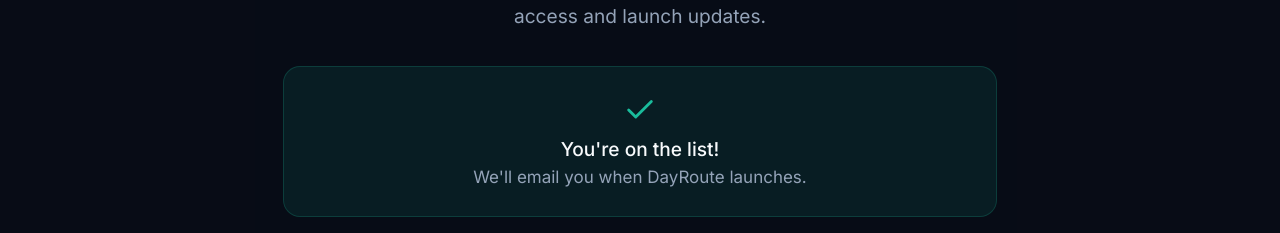
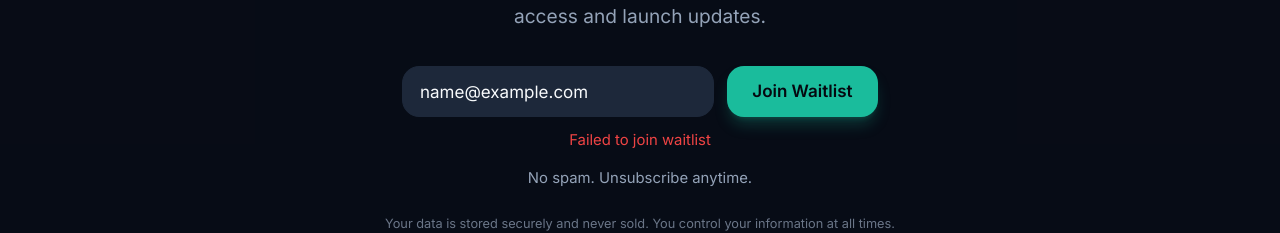
Before and after one commit to clutran78/dayroute-website, a Next.js app: page / in a window 1280 px wide. Both pictures are taken after typing "name@example.com" into the empty fields and a click on the button "Join Waitlist". Shown: the part 4175-4408 px from the top of the page. Built offline with nearby package versions, Linux system fonts and the light colour scheme; no server answers.

Commit message:
Add waitlist form integration with Supabase, pulsating View Features button

```diff
--- a/package.json
+++ b/package.json
@@ -13,6 +13,7 @@
     "@radix-ui/react-dialog": "^1.1.2",
     "@radix-ui/react-label": "^2.1.0",
     "@radix-ui/react-slot": "^1.1.0",
+    "@supabase/supabase-js": "^2.89.0",
     "class-variance-authority": "^0.7.0",
     "clsx": "^2.1.1",
     "lucide-react": "^0.460.0",
--- /dev/null
+++ b/src/app/api/waitlist/route.ts
@@ -0,0 +1,68 @@
+import { NextRequest, NextResponse } from 'next/server';
+import { createClient } from '@supabase/supabase-js';
+
+// Server-side Supabase client (more secure than exposing in frontend)
+const supabaseUrl = process.env.NEXT_PUBLIC_SUPABASE_URL!;
+const supabaseAnonKey = process.env.NEXT_PUBLIC_SUPABASE_ANON_KEY!;
+
+export async function POST(request: NextRequest) {
+  try {
+    const body = await request.json();
+    const { email } = body;
+
+    if (!email || !email.includes('@')) {
+      return NextResponse.json(
+        { error: 'Valid email is required' },
+        { status: 400 }
+      );
+    }
+
+    // Create Supabase client
+    const supabase = createClient(supabaseUrl, supabaseAnonKey);
+
+    // Get request metadata
+    const userAgent = request.headers.get('user-agent') || '';
+    const forwardedFor = request.headers.get('x-forwarded-for');
+    const ipAddress = forwardedFor ? forwardedFor.split(',')[0].trim() : 'unknown';
+
+    // Insert into waitlist_subscribers
+    const { data, error } = await supabase
+      .from('waitlist_subscribers')
+      .insert({
+        email: email.toLowerCase().trim(),
+        source: 'website',
+        ip_address: ipAddress,
+        user_agent: userAgent,
+        subscribed_at: new Date().toISOString(),
+        confirmed: false,
+        unsubscribed: false,
+      })
+      .select();
+
+    if (error) {
+      // Check for duplicate email
+      if (error.code === '23505') {
+        return NextResponse.json(
+          { message: 'Email already on the waitlist', alreadyExists: true },
+          { status: 200 }
+        );
+      }
+      console.error('Supabase error:', error);
+      return NextResponse.json(
+        { error: 'Failed to join waitlist' },
+        { status: 500 }
+      );
+    }
+
+    return NextResponse.json(
+      { message: 'Successfully joined the waitlist!', data },
+      { status: 201 }
+    );
+  } catch (error) {
+    console.error('Waitlist API error:', error);
+    return NextResponse.json(
+      { error: 'Server error' },
+      { status: 500 }
+    );
+  }
+}
--- a/src/app/page.tsx
+++ b/src/app/page.tsx
@@ -94,6 +94,8 @@
 export default function HomePage() {
   const [email, setEmail] = useState("");
   const [submitted, setSubmitted] = useState(false);
+  const [isLoading, setIsLoading] = useState(false);
+  const [error, setError] = useState("");
 
   // Get download URL and CTA from centralized config
   const downloadUrl = getDownloadUrl();
@@ -102,8 +104,28 @@
 
   const handleWaitlist = async (e: React.FormEvent) => {
     e.preventDefault();
-    // In production, this would submit to an API
+    setIsLoading(true);
+    setError("");
+
+    try {
+      const response = await fetch('/api/waitlist', {
+        method: 'POST',
+        headers: { 'Content-Type': 'application/json' },
+        body: JSON.stringify({ email }),
+      });
+
+      const data = await response.json();
+
+      if (response.ok) {
         setSubmitted(true);
+      } else {
+        setError(data.error || 'Failed to join waitlist');
+      }
+    } catch {
+      setError('Network error. Please try again.');
+    } finally {
+      setIsLoading(false);
+    }
   };
 
   return (
@@ -296,7 +318,11 @@
           </div>
 
           <div className="mt-10 sm:mt-12 text-center">
-            <Button variant="outline" className="min-h-[44px]" asChild>
+            <Button
+              variant="outline"
+              className="min-h-[44px] animate-pulse hover:animate-none border-primary/50 hover:border-primary hover:bg-primary/10"
+              asChild
+            >
               <Link href="/features">
                 View all features
                 <ChevronRight className="ml-1 h-4 w-4" />
@@ -490,9 +516,10 @@
                 </p>
               </div>
             ) : (
+              <div className="mt-6 sm:mt-8 max-w-md mx-auto px-2 sm:px-0">
                 <form
                   onSubmit={handleWaitlist}
-                className="mt-6 sm:mt-8 flex flex-col sm:flex-row gap-3 max-w-md mx-auto px-2 sm:px-0"
+                  className="flex flex-col sm:flex-row gap-3"
                 >
                   <Input
                     type="email"
@@ -500,12 +527,21 @@
                     value={email}
                     onChange={(e) => setEmail(e.target.value)}
                     required
+                    disabled={isLoading}
                     className="flex-1 h-12 text-base"
                   />
-                <Button type="submit" className="h-12 px-6 text-base">
-                  Join Waitlist
+                  <Button
+                    type="submit"
+                    className="h-12 px-6 text-base"
+                    disabled={isLoading}
+                  >
+                    {isLoading ? 'Joining...' : 'Join Waitlist'}
                   </Button>
                 </form>
+                {error && (
+                  <p className="mt-3 text-sm text-red-500">{error}</p>
+                )}
+              </div>
             )}
 
             <p className="mt-3 sm:mt-4 text-xs sm:text-sm text-muted-foreground">
--- /dev/null
+++ b/src/lib/supabase.ts
@@ -0,0 +1,6 @@
+import { createClient } from '@supabase/supabase-js';
+
+const supabaseUrl = process.env.NEXT_PUBLIC_SUPABASE_URL!;
+const supabaseAnonKey = process.env.NEXT_PUBLIC_SUPABASE_ANON_KEY!;
+
+export const supabase = createClient(supabaseUrl, supabaseAnonKey);
```
Also changed, not shown: 1 other file (tests, documents, lock files or other folders). Lines whose indentation alone changed are shown as unchanged.
